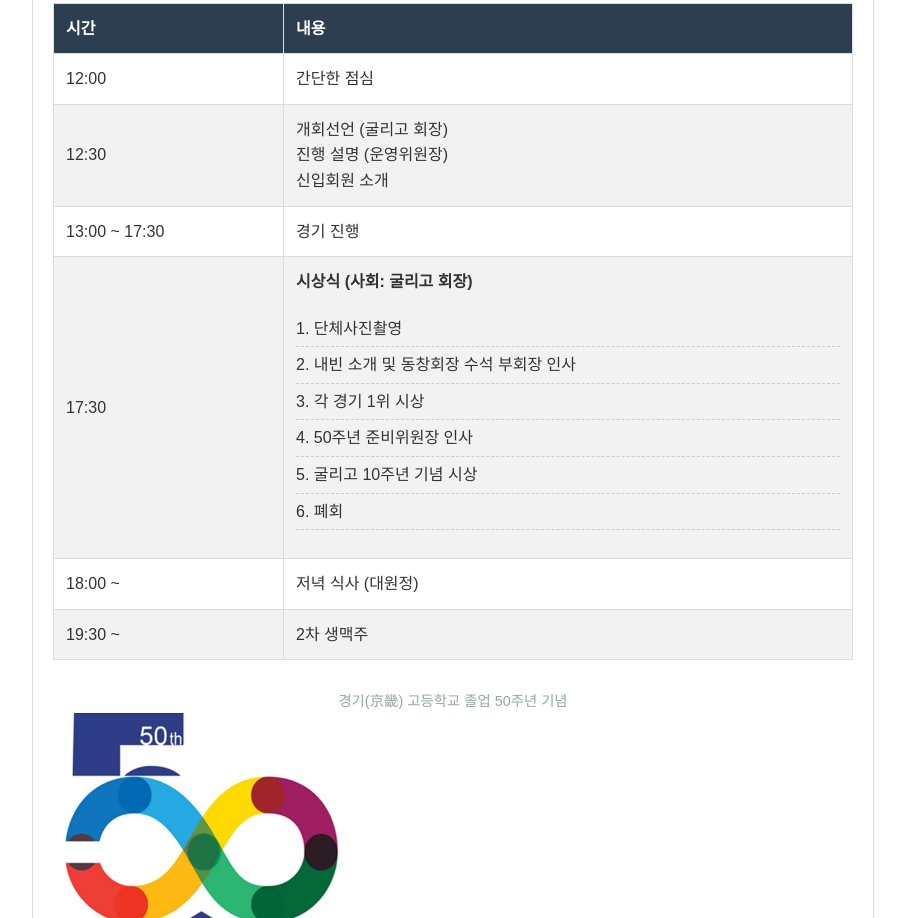
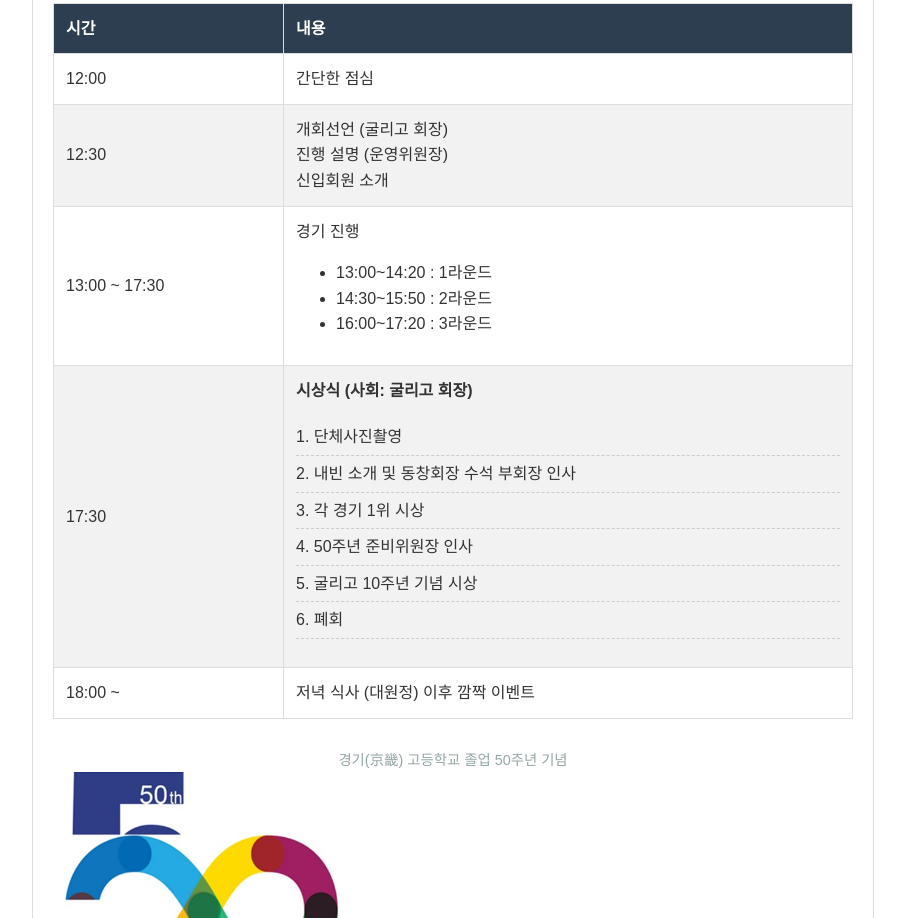
Before and after one commit to dougsuh/web307, a plain HTML site: page index.html in a window 1280 px wide. Shown: the part 638-1556 px from the top of the page, without its empty margins (187-1092 px from the left). Drawn offline with Linux system fonts and the light colour scheme.

Commit message:
Update index.html

```diff
--- a/index.html
+++ b/index.html
@@ -57,7 +57,13 @@
         </tr>
         <tr>
             <td>13:00 ~ 17:30</td>
-             <td>경기 진행 </td>
+             <td>경기 진행
+                <ul class="play-list">
+                    <li>13:00~14:20 : 1라운드 </li>
+                    <li>14:30~15:50 : 2라운드 </li>
+                    <li>16:00~17:20 : 3라운드 </li>
+                </ul>
+             </td>
         </tr>
         <tr>
             <td>17:30</td>
@@ -75,11 +81,7 @@
         </tr>
         <tr>
             <td>18:00 ~</td>
-             <td>저녁 식사 (대원정) </td>
-        </tr>
-        <tr>
-            <td>19:30 ~</td>
-             <td>2차 생맥주 </td>
+             <td>저녁 식사 (대원정) 이후 깜짝 이벤트 </td>
         </tr>
     </tbody>
 </table>
```
